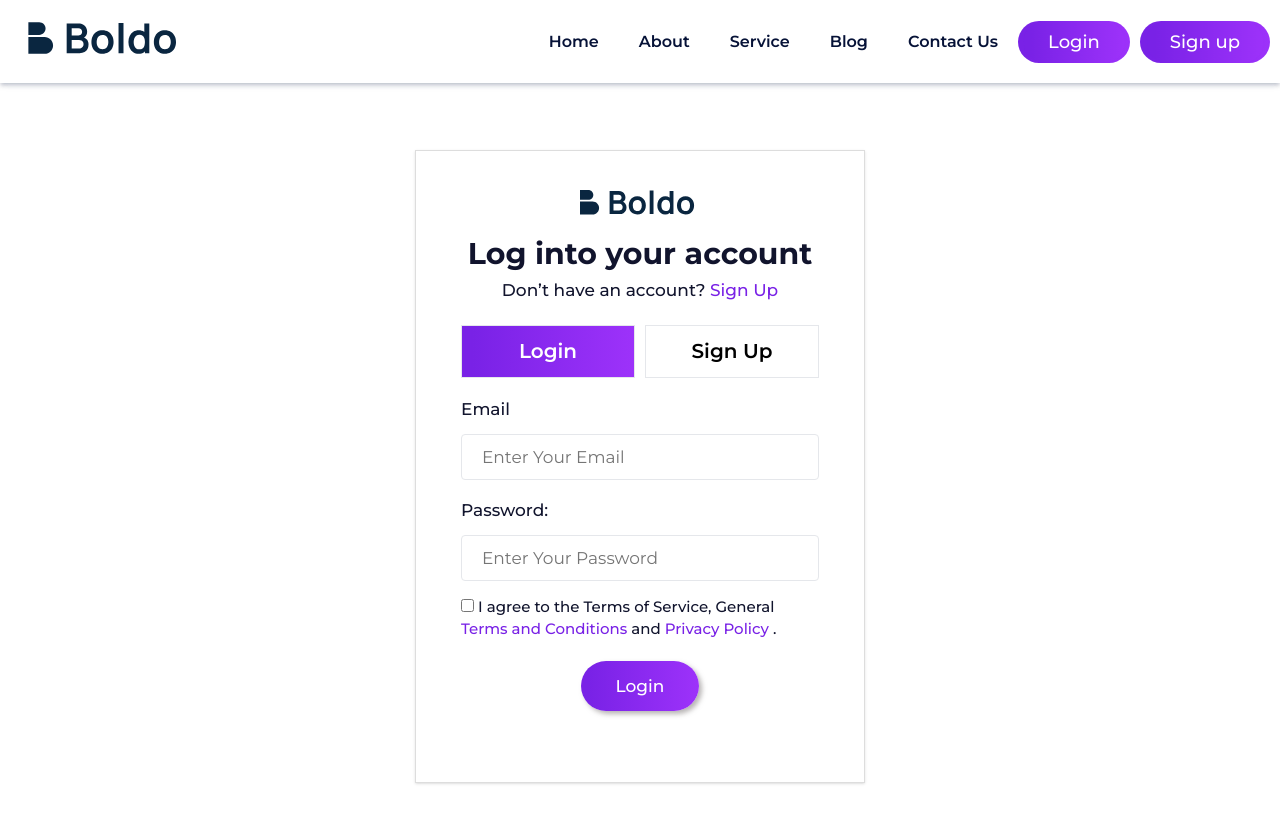
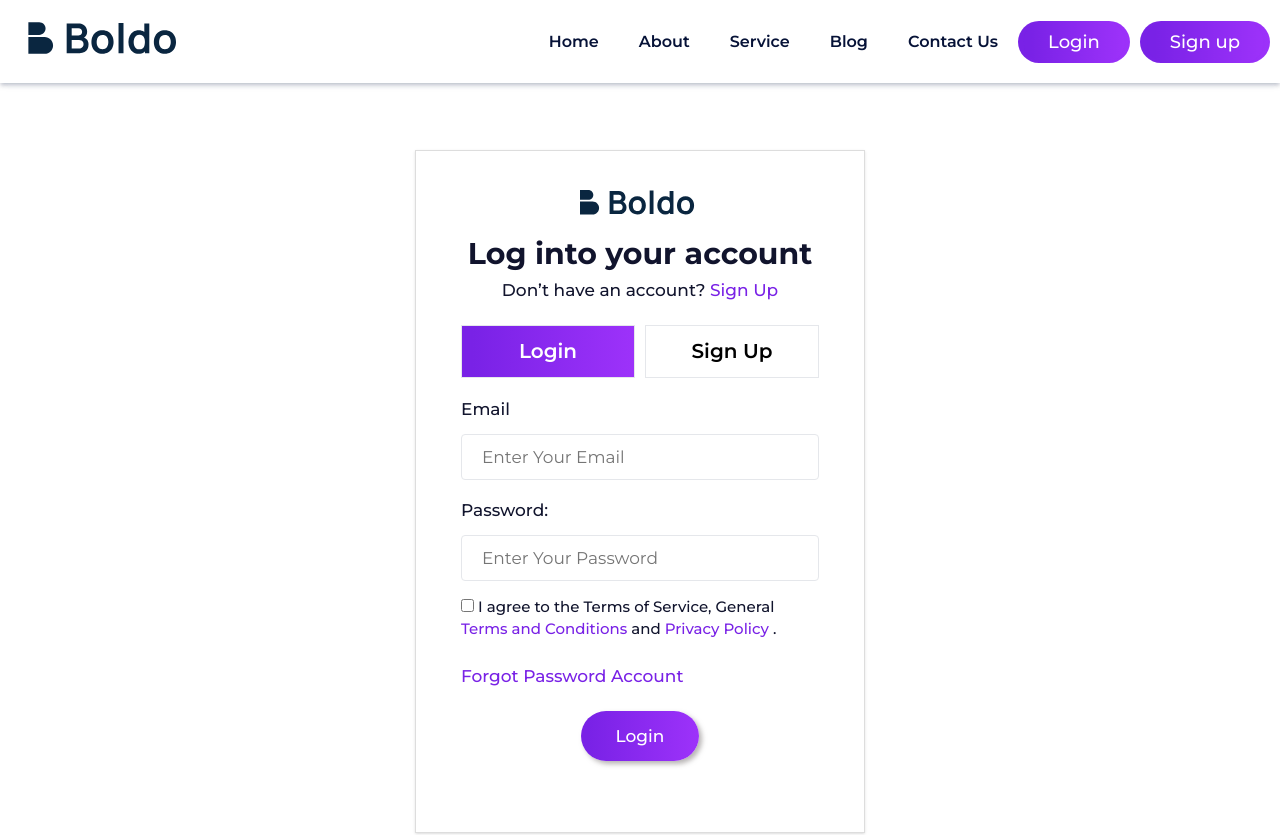
Before and after one commit to monojkumar2001/smartcard-frontend, a Next.js app: page /login in a window 1280 px wide. Shown: the top 835 px of the page. Built offline with nearby package versions, Linux system fonts and the light colour scheme.

Commit message:
forgot password account link update

```diff
--- a/src/pages/login.js
+++ b/src/pages/login.js
@@ -129,6 +129,11 @@ const Login = () => {
                   .
                 </label>
               </div>
+              <div className="input-fulid-item-checkbox">
+                <Link href={'/forgot-password'}>
+                  Forgot Password Account
+                </Link>
+              </div>
               <button
                 type="button"
                 onClick={handleLogin}
```
